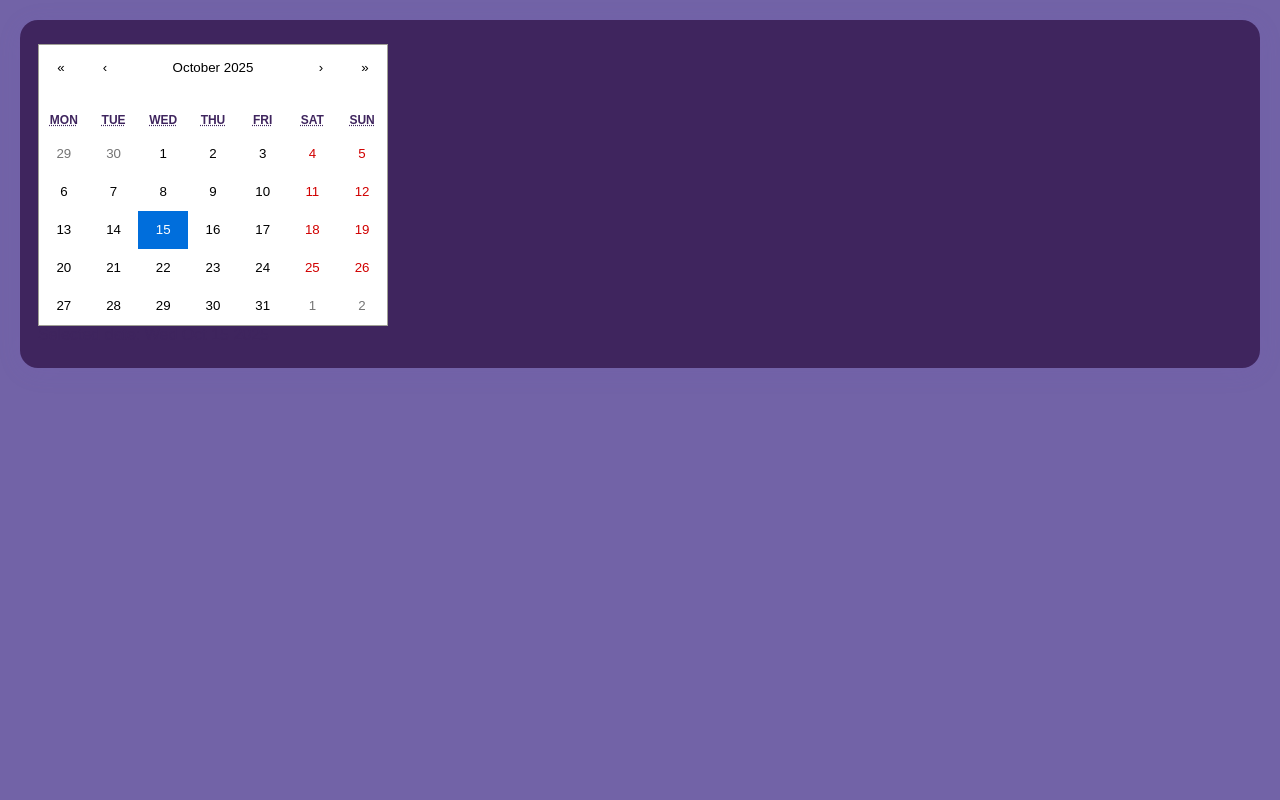
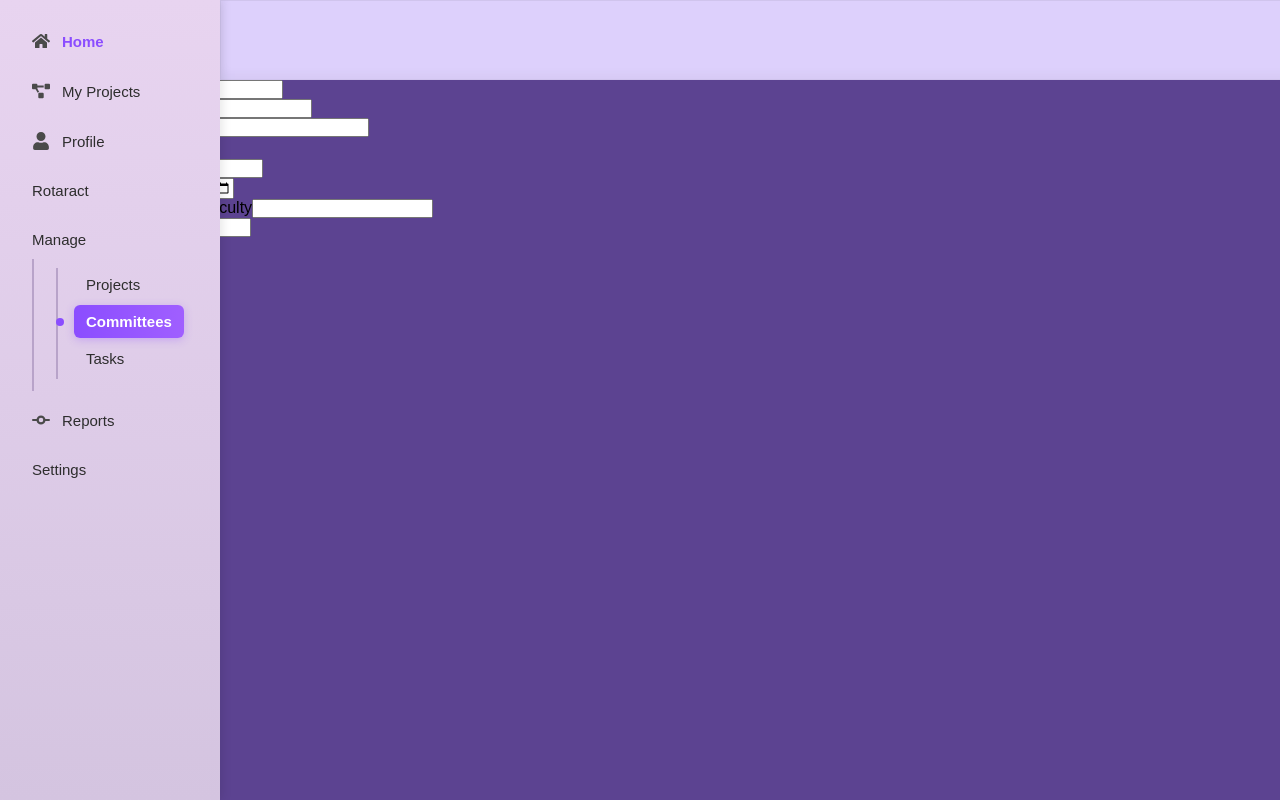
Before and after one commit to Rotaract-Alumni-Club/MPTS-Frontend, a React (Vite) app: page / in a window 1280 px wide. Built offline with nearby package versions, Linux system fonts and the light colour scheme.

Commit message:
modify main

```diff
--- a/src/main.jsx
+++ b/src/main.jsx
@@ -5,6 +5,7 @@ import { createBrowserRouter, RouterProvider } from 'react-router-dom'
 import Test from './Pages/Test.jsx'
 import ManageCommitees from './Pages/Chair/ManageCommitees.jsx'
 import ManageTask from './Pages/Chair/ManageTask.jsx'
+import AdminProjects from './Pages/Admin/AdminProjects.jsx'
 
 
 
@@ -20,58 +21,22 @@ const router= createBrowserRouter([
     element: <ManageCommitees/>,
     errorElement:<div>Page Not Found</div>
   },
-  // {
-  //   path:"/Profile",
-  //   element:<Profile/>,
-  //   errorElement:<div>Page Not Found</div>
-  // },
-  // {
-  //   path:"/My Projects",
-  //   element:<MyProjects/>,
-  //   errorElement:<div>Page Not Found</div>
-  // },
-  // {
-  //   path:"/Rotaract",
-  //   element:<Rotaract/>,
-  //   errorElement:<div>Page Not Found</div>
-  // },
-  // {
-  //   path:"/Manage",
-  //   element:<Manage/>,
-  //   errorElement:<div>Page Not Found</div>
-  // },
-  // {
-  //   path:"/Committees",
-  //   element:<Committees/>,
-  //   errorElement:<div>Page Not Found</div>
-  // },
-  // {
-  //   path:"/Reports",
-  //   element:<Reports/>,
-  //   errorElement:<div>Page Not Found</div>
-  // },
-  // {
-  //   path:"/Settings",
-  //   element:<Settings/>,
-  //   errorElement:<div>Page Not Found</div>
-  // }
+
   {
     path:"/ManageTasks",
     element:<ManageTask/>,
     errorElement:<div>Page Not Found</div>
   },
+  {
+    path:"/AdminProjects",
+    element:<AdminProjects/>,
+    errorElement:<div>Page Not Found</div>
+  }
 ])
-
-import AdminProjects from './Pages/Admin/AdminProjects.jsx'
-import AdminCommittees from './Pages/Admin/AdminCommitees.jsx'
-import AdminDashboard from './Pages/Admin/AdminDashboard.jsx'
-
 
 
 createRoot(document.getElementById('root')).render(
   <StrictMode>
-    {/* <RouterProvider router={router}/> */}
-    <AdminDashboard/>
-
+    <RouterProvider router={router}/>
   </StrictMode>,
 )
```
